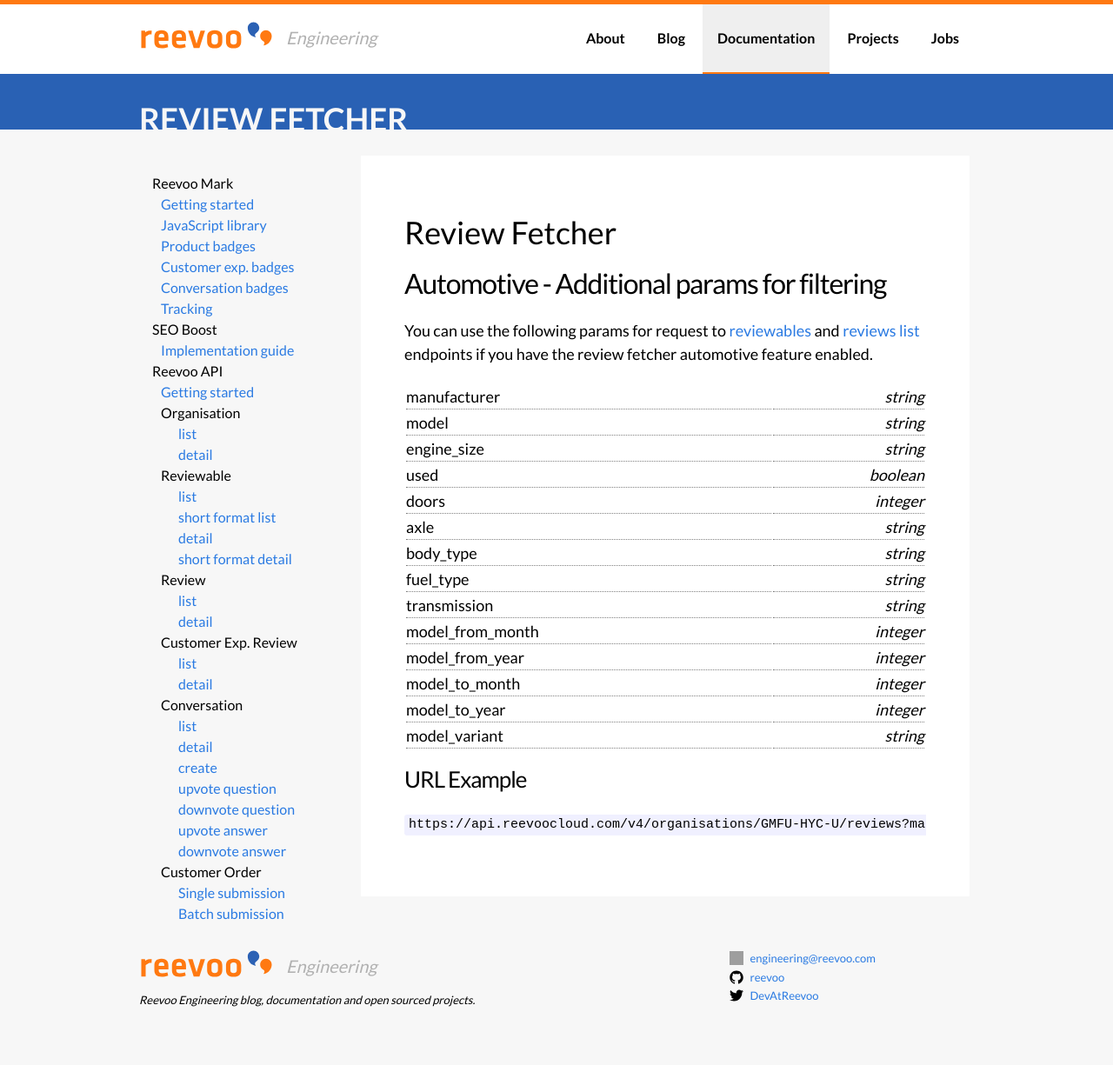
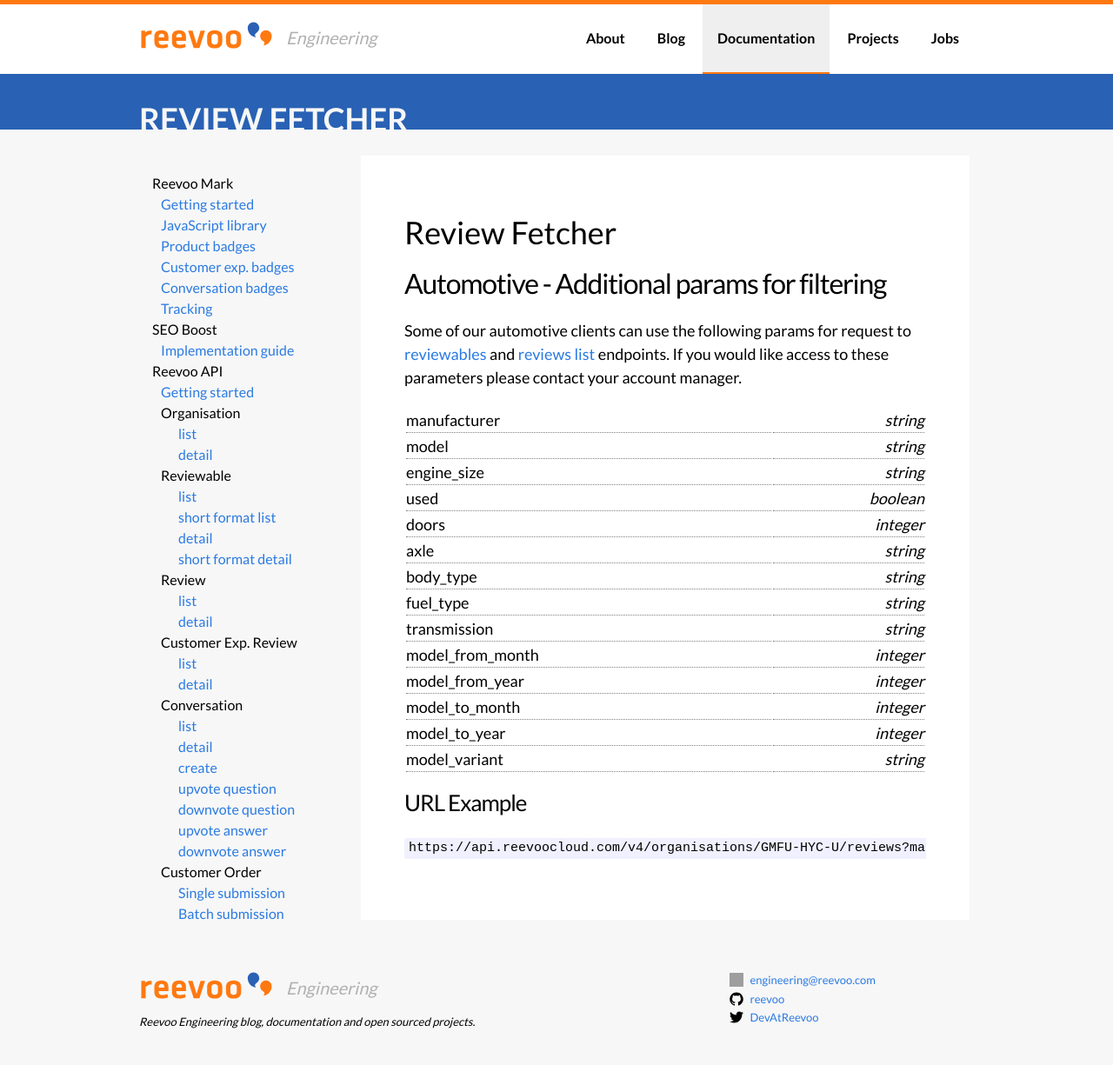
Before and after one commit to reevoo/reevoo.github.io, a Jekyll site: the page built from docs/reevooapi/review-fetcher.markdown, in a window 1280 px wide. Shown: the whole page at 87% size. Built offline with Jekyll 4.4.1, drawn with Linux system fonts in a browser that asks for light colours; before the commit the page ends 1200 px from its top, so only the background shows below that; grey boxes are pictures that could not be loaded.

Commit message:
Change the vocabulary to be less technical

```diff
--- a/docs/reevooapi/review-fetcher.markdown
+++ b/docs/reevooapi/review-fetcher.markdown
@@ -10,9 +10,8 @@
 
 ## Automotive - Additional params for filtering
 
-You can use the following params for request to [reviewables](../reviewable/reviewable-list)
-and [reviews list](../review/review-list) endpoints if you have the review fetcher
-automotive feature enabled.
+Some of our automotive clients can use the following params for request to [reviewables](../reviewable/reviewable-list)
+and [reviews list](../review/review-list) endpoints. If you would like access to these parameters please contact your account manager.
 
 {: .documentation}
 |manufacturer         | *string*  |
--- a/docs/reevooapi/review/review-list.markdown
+++ b/docs/reevooapi/review/review-list.markdown
@@ -30,8 +30,8 @@
 |locale     |        |
 |sku        |        |
 
-If you have the review fetcher for automotive feature enabled you can use
-[additional parameters for filtering](../../review-fetcher).
+For some of our automotive clients, [additional parameters](../../review-fetcher) are available.
+If you would like access to these parameters please contact your account manager.
 
 ## Attribute(s)
 
--- a/docs/reevooapi/reviewable/reviewable-list.markdown
+++ b/docs/reevooapi/reviewable/reviewable-list.markdown
@@ -29,8 +29,8 @@
 |branch_code|optional|
 |format     |optional|
 
-If you have the review fetcher for automotive feature enabled you can use
-[additional parameters for filtering](../../review-fetcher).
+For some of our automotive clients, [additional parameters](../../review-fetcher) are available.
+If you would like access to these parameters please contact your account manager.
 
 ## Attribute(s)
 
```
